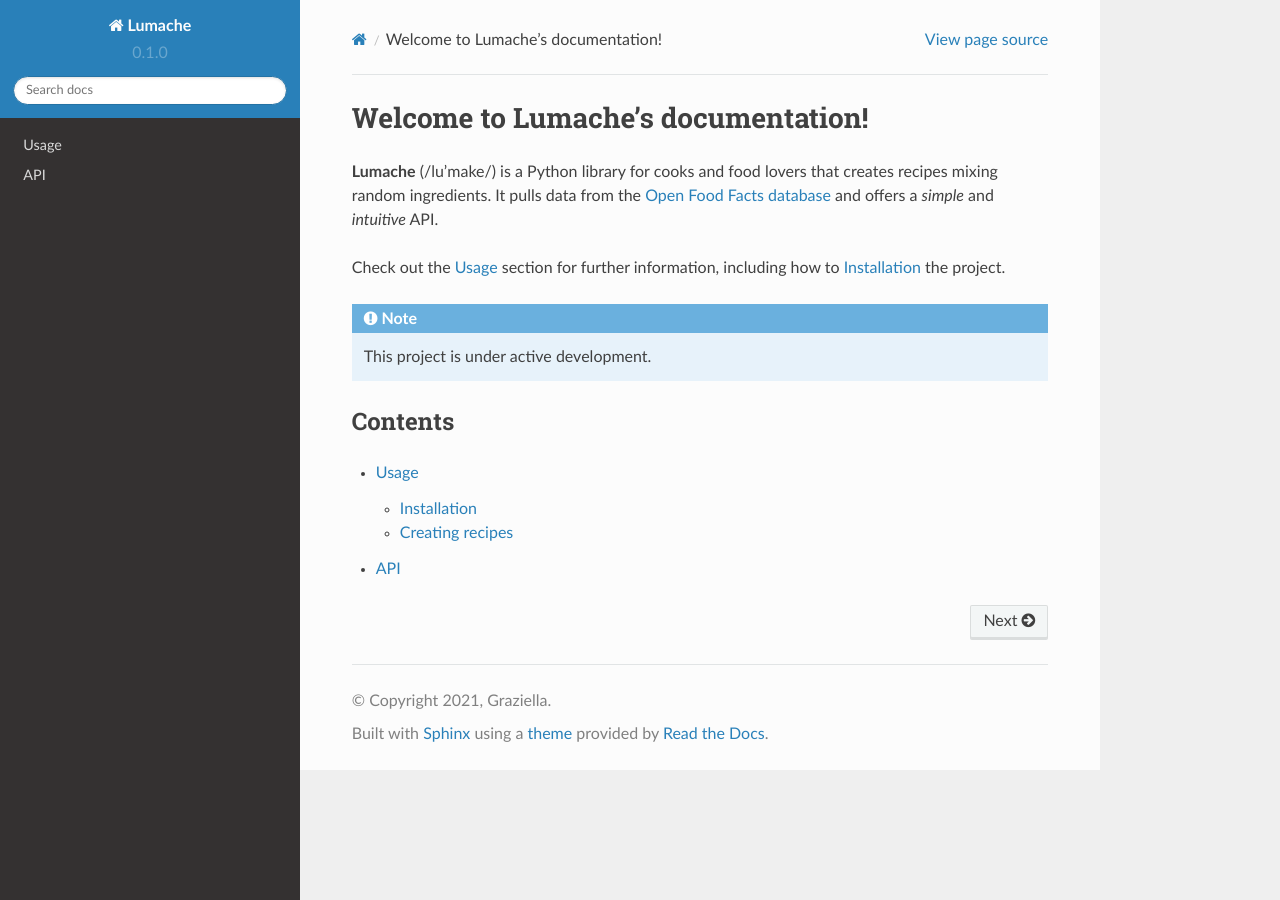
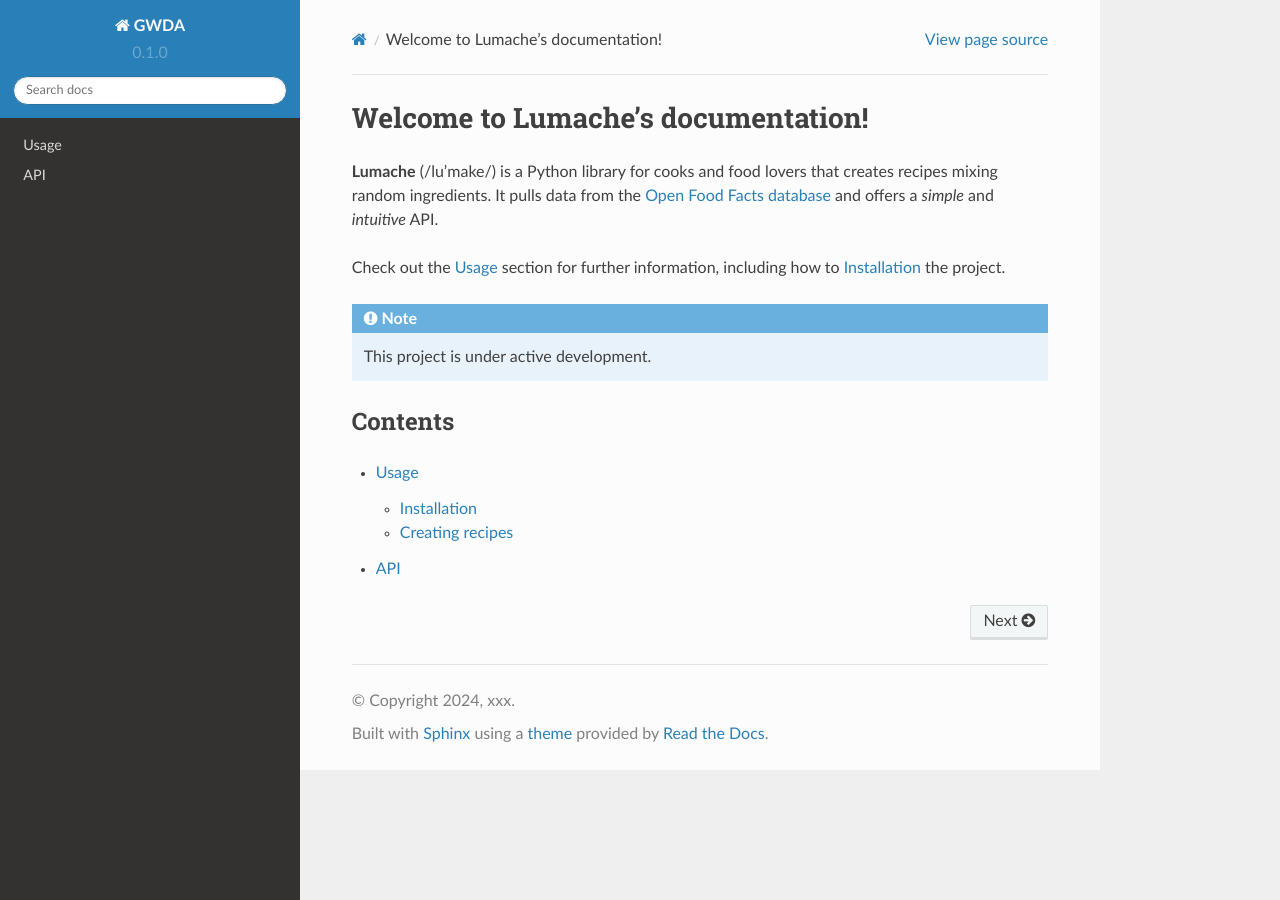
Before and after one commit to YueZhou-oh/GWDA-tutorial, a Sphinx documentation site: the page built from docs/source/index.rst, in a window 1280 px wide. Built offline with Sphinx 7.4.7 and the Read the Docs theme 2.0.0, drawn with Linux system fonts in a browser that asks for light colours.

Commit message:
Update conf.py

```diff
--- a/docs/source/conf.py
+++ b/docs/source/conf.py
@@ -2,9 +2,9 @@
 
 # -- Project information
 
-project = 'Lumache'
-copyright = '2021, Graziella'
-author = 'Graziella'
+project = 'GWDA'
+copyright = '2024, xxx'
+author = 'Yue Zhou, Tianyu Zhao'
 
 release = '0.1'
 version = '0.1.0'
```
